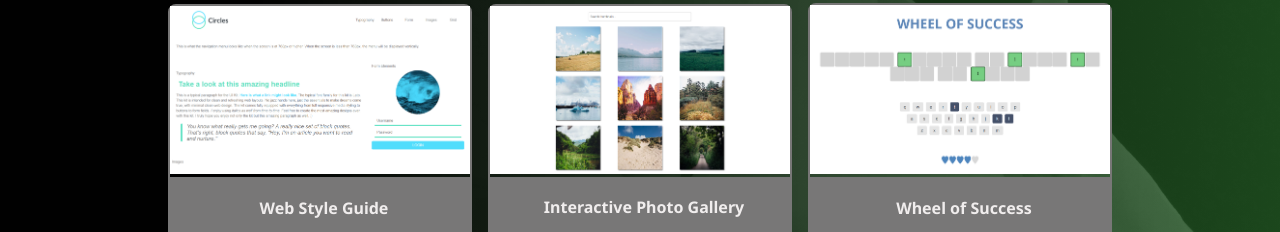
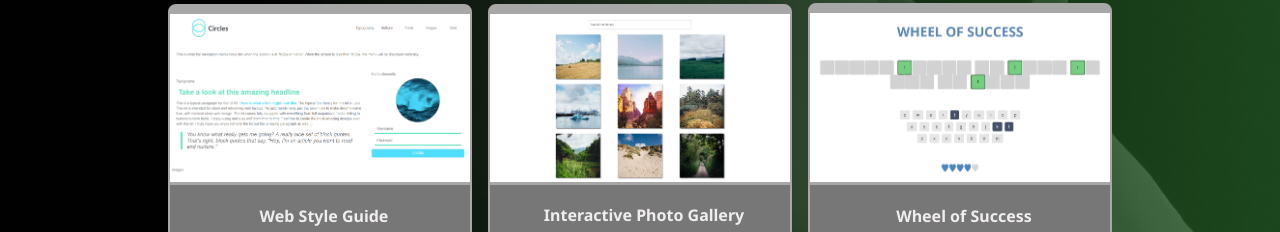
Before and after one commit to seankozen/seankozen.github.io, a plain HTML site: page html/works.html in a window 1280 px wide. Shown: the part 189-421 px from the top of the page. Drawn offline with Linux system fonts and the light colour scheme.

Commit message:
Card style changes

```diff
--- a/scss/sections/_works.scss
+++ b/scss/sections/_works.scss
@@ -7,10 +7,12 @@
     flex-direction: column;
     width: 95%;
     height: 60%;
-    border: 2px solid #787777;
+    border: 2px solid #a7a7a7;
     margin-bottom: 3rem;
     color: $color-cardFont;
     border-radius: .5rem;
+    padding-top: .5rem;
+    background-color: #a7a7a7;
 }
 
 .card img {
```
Also changed, not shown: css/styles.css, 1 other file.
